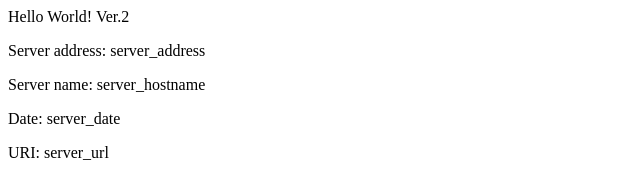
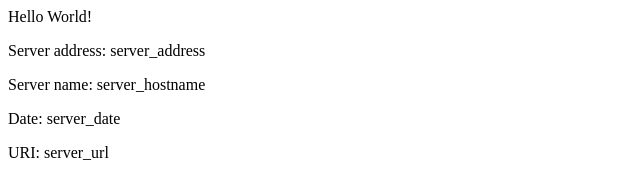
Before and after one commit to Howu48/eks-example, a plain HTML site: page src/index.html in a window 1280 px wide. Shown: the full height of the page, 0-640 px from the left. Drawn offline with Linux system fonts and the light colour scheme.

Commit message:
Revert "v2 homepage"
This reverts commit 9acfdf81a048687be5790a71f5143fc70d6aedc0.

```diff
--- a/src/index.html
+++ b/src/index.html
@@ -1,8 +1,8 @@
 <head>
-<title>Hello World Ver.2</title>
+<title>Hello World</title>
 </head>
 <div class="info">
-<h>Hello World! Ver.2</h>
+<h>Hello World!</h>
 <p><span>Server&nbsp;address:</span> <span>server_address</span></p>
 <p><span>Server&nbsp;name:</span> <span>server_hostname</span></p>
 <p class="smaller"><span>Date:</span> <span>server_date</span></p>
```
